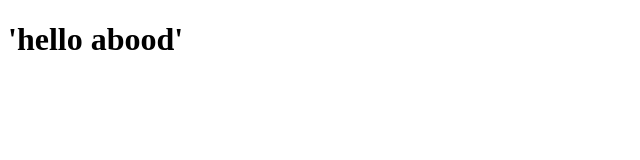
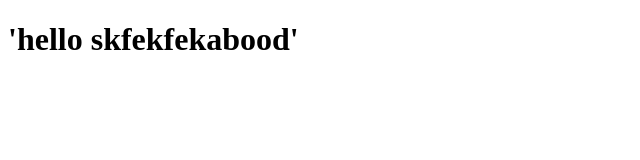
Before and after one commit to ABDALFATAHMIZIYD/new-file, a plain HTML site: page index.html in a window 1280 px wide. Shown: the whole page, without its empty margins (0-640 px from the left). Drawn offline with Linux system fonts and the light colour scheme.

Commit message:
new changing

```diff
--- a/index.html
+++ b/index.html
@@ -7,7 +7,7 @@
     <title>Document</title>
 </head>
 <body>
-<h1>'hello abood'</h1>
+<h1>'hello  skfekfekabood'</h1>
     <script> src='style.css'</script>
 </body>
 </html>
```
